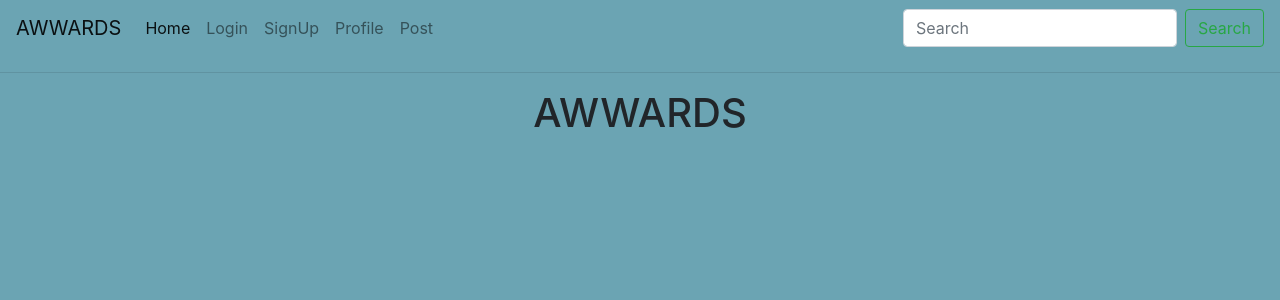
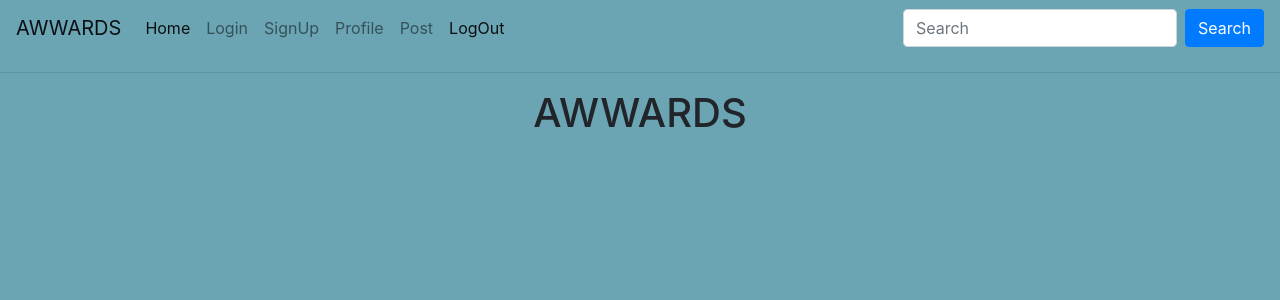
Before and after one commit to JosephKinyua/Awwards, a Django app: page / in a window 1280 px wide. Shown: the top 300 px of the page. Run offline with Django 3.2, Linux system fonts and the light colour scheme; some libraries are stand-ins or nearby versions.

Commit message:
and a logout url and navigation

```diff
--- a/portfolios/templates/navbar.html
+++ b/portfolios/templates/navbar.html
@@ -22,10 +22,13 @@
                 <li class="nav-item">
                     <a class="nav-link " href="/account/postproject">Post</a>
                 </li>
+                <li class="nav-item active ">
+                    <a class="nav-link " href="/accounts/logout ">LogOut</a>
+                </li>
             </ul>
             <form class="form-inline my-2 my-lg-0">
                 <input class="form-control mr-sm-2" type="search" placeholder="Search">
-                <button class="btn btn-outline-success my-2 my-sm-0" type="submit">Search</button>
+                <button class="btn btn-primary my-2 my-sm-0" type="submit">Search</button>
             </form>
         </div>
     </nav>
```
Also changed, not shown: portfolios/static/css/images/body.jpeg (added).
